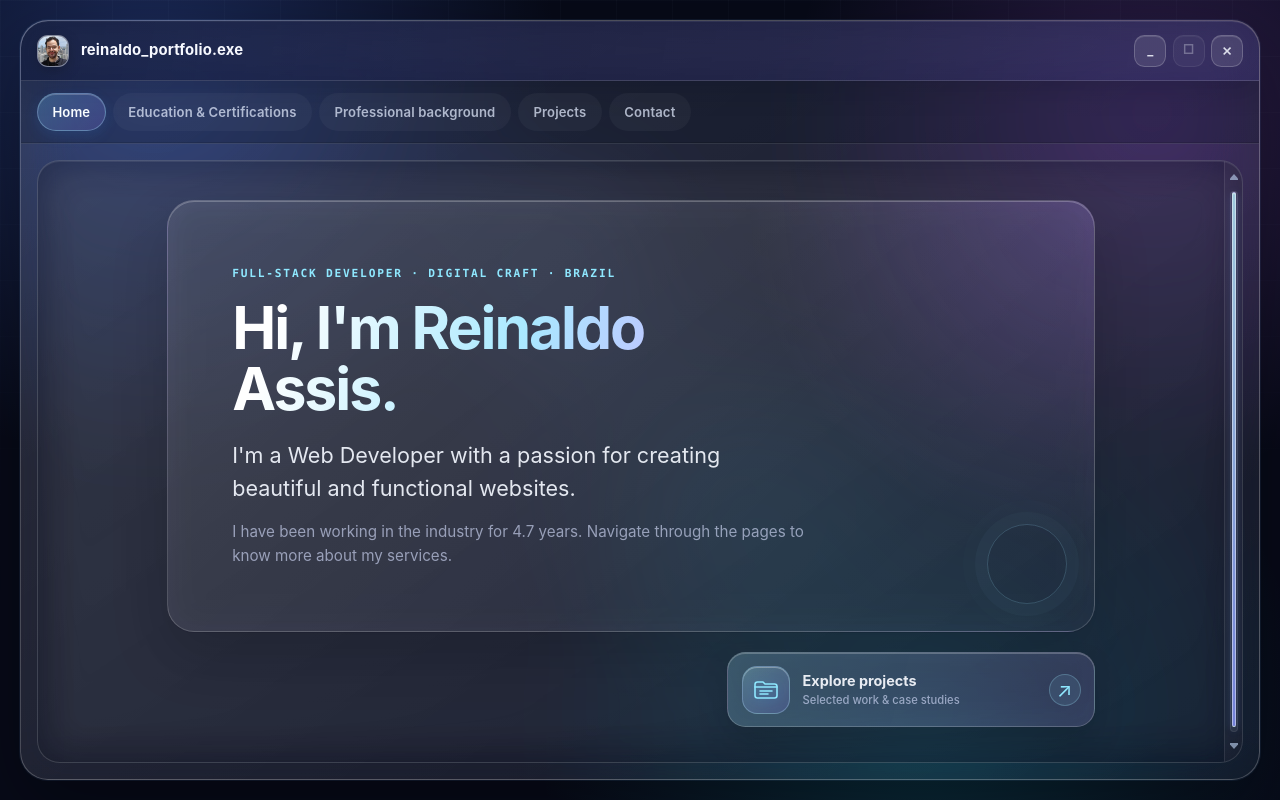
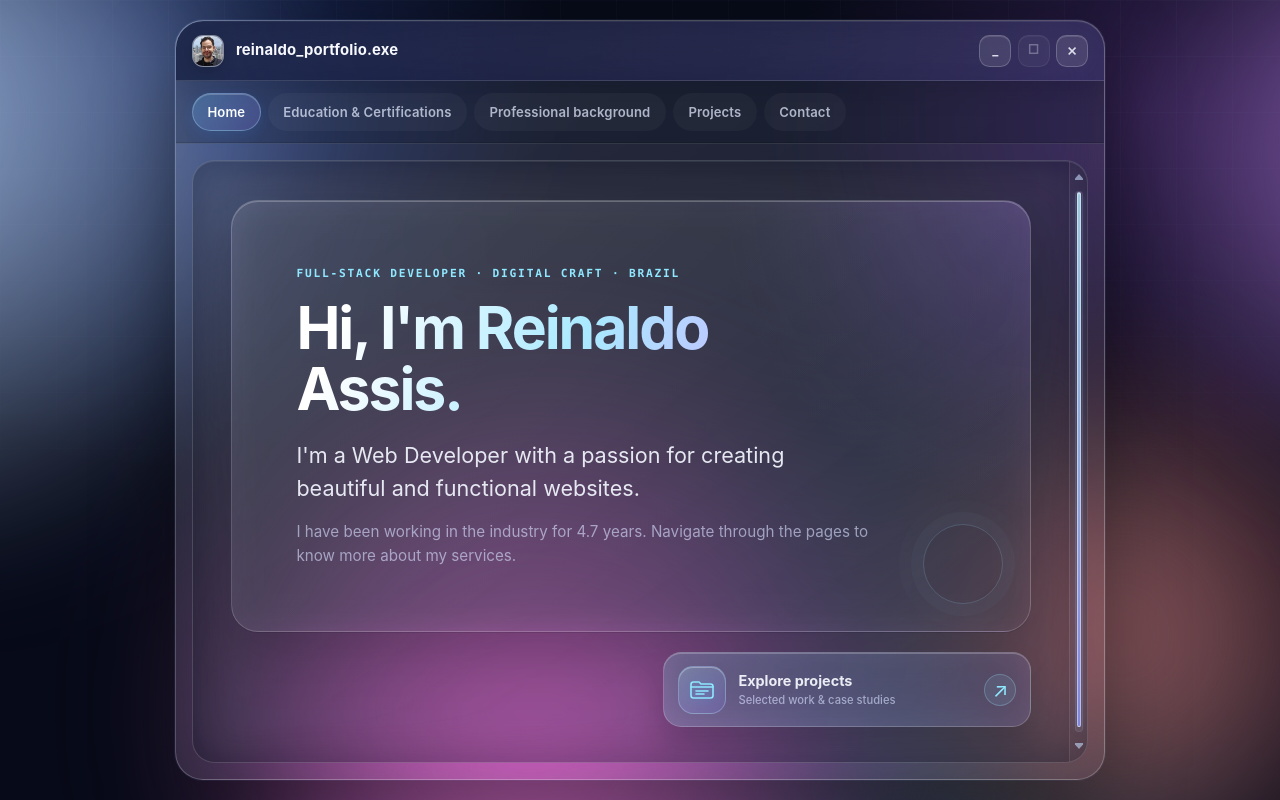
Before and after one commit to reinaldoams/portifolio, a React (Vite) app: page / in a window 1280 px wide. Built offline with nearby package versions, Linux system fonts and the light colour scheme.

Commit message:
adding background animation

```diff
--- a/src/App.scss
+++ b/src/App.scss
@@ -15,29 +15,72 @@
     var(--win95-desktop);
 }
 
-.win95-desktop::before,
 .win95-desktop::after {
   position: absolute;
   inset: 0;
   z-index: -1;
   pointer-events: none;
   content: "";
-}
-
-.win95-desktop::before {
-  background:
-    radial-gradient(circle at 45% 35%, rgba(116, 156, 255, 0.13), transparent 18%),
-    radial-gradient(circle at 58% 62%, rgba(91, 235, 255, 0.1), transparent 24%);
-  filter: blur(34px);
-  animation: liquid-drift 18s ease-in-out infinite alternate;
-}
-
-.win95-desktop::after {
   background-image:
     linear-gradient(rgba(185, 211, 255, 0.035) 1px, transparent 1px),
     linear-gradient(90deg, rgba(185, 211, 255, 0.035) 1px, transparent 1px);
   background-size: 56px 56px;
   mask-image: linear-gradient(to bottom, rgba(0, 0, 0, 0.72), transparent 80%);
+}
+
+.win95-aura {
+  position: absolute;
+  inset: -12%;
+  z-index: -1;
+  pointer-events: none;
+  animation: aura-hue 10s ease-in-out infinite;
+}
+
+.win95-aura__blob {
+  position: absolute;
+  border-radius: 50%;
+  filter: blur(70px);
+  mix-blend-mode: screen;
+  will-change: transform;
+}
+
+.win95-aura__blob--a {
+  top: -14%;
+  left: -12%;
+  width: 52vw;
+  height: 52vw;
+  background: radial-gradient(circle at 35% 35%, rgba(143, 232, 255, 0.85), rgba(143, 232, 255, 0) 78%);
+  animation: aura-drift-a 9s ease-in-out infinite;
+}
+
+.win95-aura__blob--b {
+  top: 4%;
+  right: -20%;
+  width: 46vw;
+  height: 46vw;
+  background: radial-gradient(circle at 60% 40%, rgba(120, 169, 255, 0.8), rgba(120, 169, 255, 0) 80%);
+  animation: aura-drift-b 11s ease-in-out infinite;
+  animation-delay: -4s;
+}
+
+.win95-aura__blob--c {
+  bottom: -22%;
+  left: 18%;
+  width: 50vw;
+  height: 50vw;
+  background: radial-gradient(circle at 45% 55%, rgba(182, 147, 255, 0.8), rgba(182, 147, 255, 0) 80%);
+  animation: aura-drift-c 10s ease-in-out infinite;
+  animation-delay: -7s;
+}
+
+.win95-aura__blob--d {
+  bottom: -4%;
+  right: 0%;
+  width: 36vw;
+  height: 36vw;
+  background: radial-gradient(circle at 50% 50%, rgba(255, 141, 214, 0.65), rgba(255, 141, 214, 0) 80%);
+  animation: aura-drift-d 8s ease-in-out infinite;
+  animation-delay: -2s;
 }
 
 .win95-window--app {
@@ -46,7 +89,7 @@
   flex: 1;
   display: flex;
   flex-direction: column;
-  width: min(1400px, 100%);
+  width: min(1050px, 75%);
   min-height: 0;
   margin: 0 auto;
   overflow: hidden;
@@ -421,13 +464,74 @@ button.win95-titlebar__control {
   }
 }
 
-@keyframes liquid-drift {
-  from {
-    transform: translate3d(-3%, -2%, 0) scale(1);
+@keyframes aura-hue {
+  0%,
+  100% {
+    filter: hue-rotate(0deg) saturate(1);
   }
 
-  to {
-    transform: translate3d(3%, 2%, 0) scale(1.08);
+  50% {
+    filter: hue-rotate(45deg) saturate(1.3);
+  }
+}
+
+@keyframes aura-drift-a {
+  0%,
+  100% {
+    transform: translate3d(0, 0, 0) scale(1);
+  }
+
+  25% {
+    transform: translate3d(13vw, 9vh, 0) scale(1.15);
+  }
+
+  50% {
+    transform: translate3d(4vw, 20vh, 0) scale(0.88);
+  }
+
+  75% {
+    transform: translate3d(-11vw, 6vh, 0) scale(1.1);
+  }
+}
+
+@keyframes aura-drift-b {
+  0%,
+  100% {
+    transform: translate3d(0, 0, 0) scale(1);
+  }
+
+  30% {
+    transform: translate3d(-15vw, 12vh, 0) scale(1.2);
+  }
+
+  65% {
+    transform: translate3d(-6vw, -13vh, 0) scale(0.85);
+  }
+}
+
+@keyframes aura-drift-c {
+  0%,
+  100% {
+    transform: translate3d(0, 0, 0) scale(1);
+  }
+
+  35% {
+    transform: translate3d(11vw, -14vh, 0) scale(1.12);
+  }
+
+  70% {
+    transform: translate3d(-9vw, -4vh, 0) scale(1.25);
+  }
+}
+
+@keyframes aura-drift-d {
+  0%,
+  100% {
+    transform: translate3d(0, 0, 0) scale(1);
+  }
+
+  50% {
+    transform: translate3d(-13vw, -18vh, 0) scale(1.3);
   }
 }
 
@@ -502,8 +606,19 @@ button.win95-titlebar__control {
   }
 }
 
+@media (max-width: 780px) {
+  .win95-aura__blob {
+    filter: blur(44px);
+  }
+
+  .win95-aura__blob--d {
+    display: none;
+  }
+}
+
 @media (prefers-reduced-motion: reduce) {
-  .win95-desktop::before {
+  .win95-aura,
+  .win95-aura__blob {
     animation: none;
   }
 
--- a/src/App.tsx
+++ b/src/App.tsx
@@ -202,6 +202,12 @@ function App() {
 
   return (
     <div className="win95-desktop">
+      <div className="win95-aura" aria-hidden="true">
+        <span className="win95-aura__blob win95-aura__blob--a" />
+        <span className="win95-aura__blob win95-aura__blob--b" />
+        <span className="win95-aura__blob win95-aura__blob--c" />
+        <span className="win95-aura__blob win95-aura__blob--d" />
+      </div>
       <Analytics />
       <Routes>
         <Route
```
